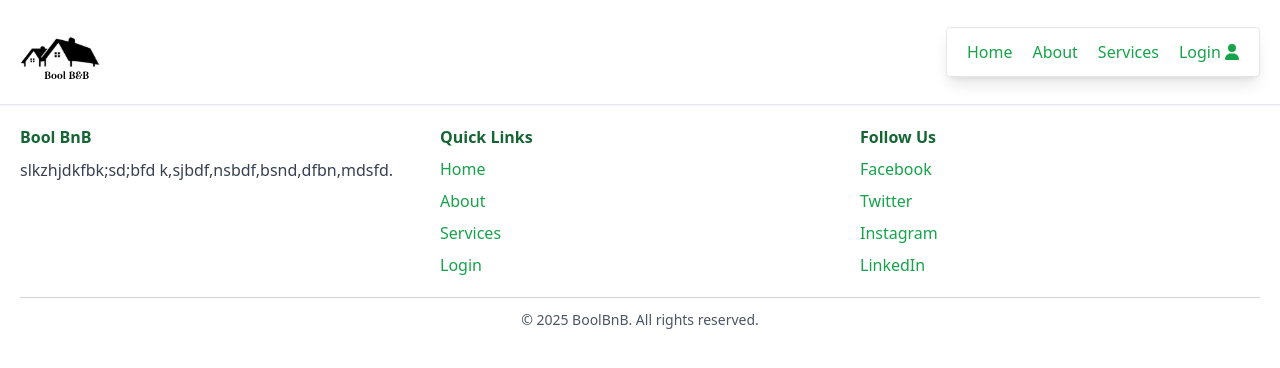
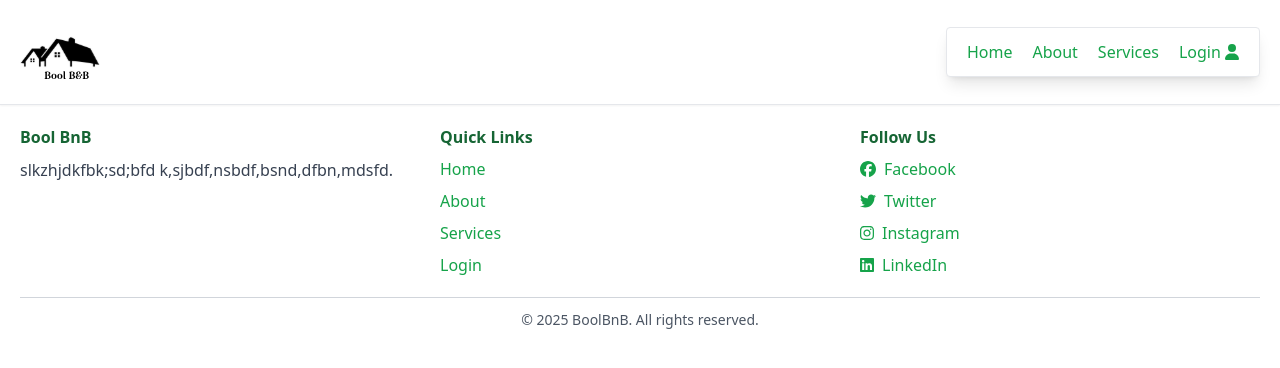
Before and after one commit to AVenturi98/Bool-BnB, a React (Vite) app in the folder client/: page / in a window 1280 px wide. Shown: the top 368 px of the page. Built offline with nearby package versions, Linux system fonts and the light colour scheme.

Commit message:
add icon al footer

```diff
--- a/client/package.json
+++ b/client/package.json
@@ -11,6 +11,7 @@
   },
   "dependencies": {
     "@fortawesome/fontawesome-svg-core": "^6.7.2",
+    "@fortawesome/free-brands-svg-icons": "^6.7.2",
     "@fortawesome/free-solid-svg-icons": "^6.7.2",
     "@fortawesome/react-fontawesome": "^0.2.2",
     "@radix-ui/react-accordion": "^1.2.2",
--- a/client/src/components/Footer.jsx
+++ b/client/src/components/Footer.jsx
@@ -1,90 +1,95 @@
 import React from "react";
+import { FontAwesomeIcon } from "@fortawesome/react-fontawesome";
+import { faFacebook, faTwitter, faInstagram, faLinkedin } from "@fortawesome/free-brands-svg-icons";
 
 export default function Footer() {
   return (
     <footer className="bg-white text-green-600 p-5 font-sans">
       <div className="max-w-7xl mx-auto flex flex-wrap justify-between gap-5">
+        {/* Descrizione */}
         <div className="flex-1 min-w-[250px]">
           <h2 className="text-green-800 mb-2 font-bold">Bool BnB</h2>
           <p className="leading-relaxed text-gray-700">
             slkzhjdkfbk;sd;bfd k,sjbdf,nsbdf,bsnd,dfbn,mdsfd.
           </p>
         </div>
+
+        {/* Quick Links */}
         <div className="flex-1 min-w-[250px]">
           <h3 className="text-green-800 mb-2 font-bold">Quick Links</h3>
           <ul className="list-none space-y-2">
             <li>
-              <a
-                href="#"
-                className="hover:text-green-500 transition-colors duration-300"
-              >
+              <a href="#" className="hover:text-green-500 transition-colors duration-300">
                 Home
               </a>
             </li>
             <li>
-              <a
-                href="#"
-                className="hover:text-green-500 transition-colors duration-300"
-              >
+              <a href="#" className="hover:text-green-500 transition-colors duration-300">
                 About
               </a>
             </li>
             <li>
-              <a
-                href="#"
-                className="hover:text-green-500 transition-colors duration-300"
-              >
+              <a href="#" className="hover:text-green-500 transition-colors duration-300">
                 Services
               </a>
             </li>
             <li>
-              <a
-                href="/login"
-                className="hover:text-green-500 transition-colors duration-300"
-              >
+              <a href="/login" className="hover:text-green-500 transition-colors duration-300">
                 Login
               </a>
             </li>
           </ul>
         </div>
+
+        {/* Social Media */}
         <div className="flex-1 min-w-[250px]">
           <h3 className="text-green-800 mb-2 font-bold">Follow Us</h3>
           <ul className="list-none space-y-2">
             <li>
               <a
-                href="#"
-                className="hover:text-green-500 transition-colors duration-300"
+                href="https://facebook.com"
+                target="_blank"
+                rel="noopener noreferrer"
+                className="hover:text-green-500 transition-colors duration-300 flex items-center"
               >
-                Facebook
+                <FontAwesomeIcon icon={faFacebook} className="mr-2" /> Facebook
               </a>
             </li>
             <li>
               <a
-                href="#"
-                className="hover:text-green-500 transition-colors duration-300"
+                href="https://twitter.com"
+                target="_blank"
+                rel="noopener noreferrer"
+                className="hover:text-green-500 transition-colors duration-300 flex items-center"
               >
-                Twitter
+                <FontAwesomeIcon icon={faTwitter} className="mr-2" /> Twitter
               </a>
             </li>
             <li>
               <a
-                href="#"
-                className="hover:text-green-500 transition-colors duration-300"
+                href="https://instagram.com"
+                target="_blank"
+                rel="noopener noreferrer"
+                className="hover:text-green-500 transition-colors duration-300 flex items-center"
               >
-                Instagram
+                <FontAwesomeIcon icon={faInstagram} className="mr-2" /> Instagram
               </a>
             </li>
             <li>
               <a
-                href="#"
-                className="hover:text-green-500 transition-colors duration-300"
+                href="https://linkedin.com"
+                target="_blank"
+                rel="noopener noreferrer"
+                className="hover:text-green-500 transition-colors duration-300 flex items-center"
               >
-                LinkedIn
+                <FontAwesomeIcon icon={faLinkedin} className="mr-2" /> LinkedIn
               </a>
             </li>
           </ul>
         </div>
       </div>
+
+      {/* Copyright */}
       <div className="text-center mt-5 border-t border-gray-300 pt-3 text-sm text-gray-600">
         <p>&copy; 2025 BoolBnB. All rights reserved.</p>
       </div>
```
Also changed, not shown: 1 other file (tests, documents, lock files or other folders).
